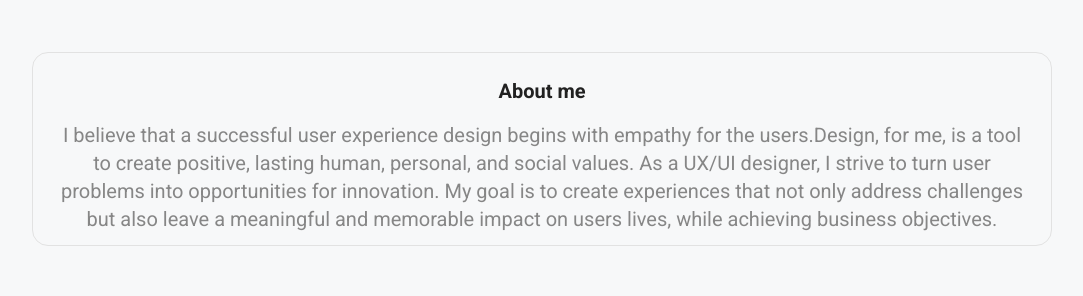
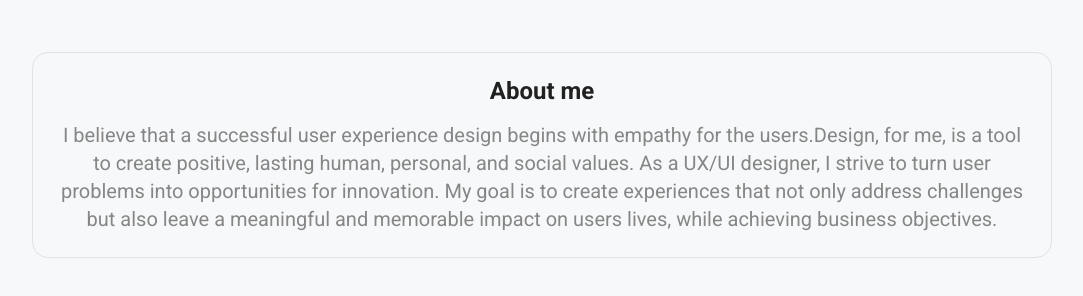
Before and after one commit to alirezanezami1/Nima-s-portfolio, a Vue app: page / in a window 1280 px wide. Shown: the part 446-742 px from the top of the page, without its empty margins (98-1181 px from the left). Built offline with nearby package versions, Linux system fonts and the light colour scheme; no server answers; the database is empty.

Commit message:
complete the aboutMe component

```diff
--- a/src/components/AboutmeView.vue
+++ b/src/components/AboutmeView.vue
@@ -48,11 +48,15 @@ const slicedTxt = computed(() => {
 
     <!-- /// about me  -->
     <div
-      class="flex flex-col justify-center items-start gap-[10px] rounded-2xl border-[1px] border-borderColor2 px-6 pt-6 pb-3"
+      class="flex flex-col justify-center items-start gap-[10px] rounded-2xl border-[1px] border-borderColor2 px-6 pt-6 pb-3 md:pb-6"
     >
       <div class="flex justify-center items-center flex-col self-stretch gap-4">
         <div class="flex flex-col justify-center items-center self-stretch gap-4 text-center">
-          <p class="text-textColor2 text-ellipsis text-[20px] leading-7 font-semibold">About me</p>
+          <p
+            class="text-textColor2 text-ellipsis text-[20px] md:text-[24px] leading-7 font-semibold"
+          >
+            About me
+          </p>
           <p class="text-textColor text-ellipsis text-[20px] leading-7 font-normal hidden md:block">
             {{ txtAboutMe }}
           </p>
```
